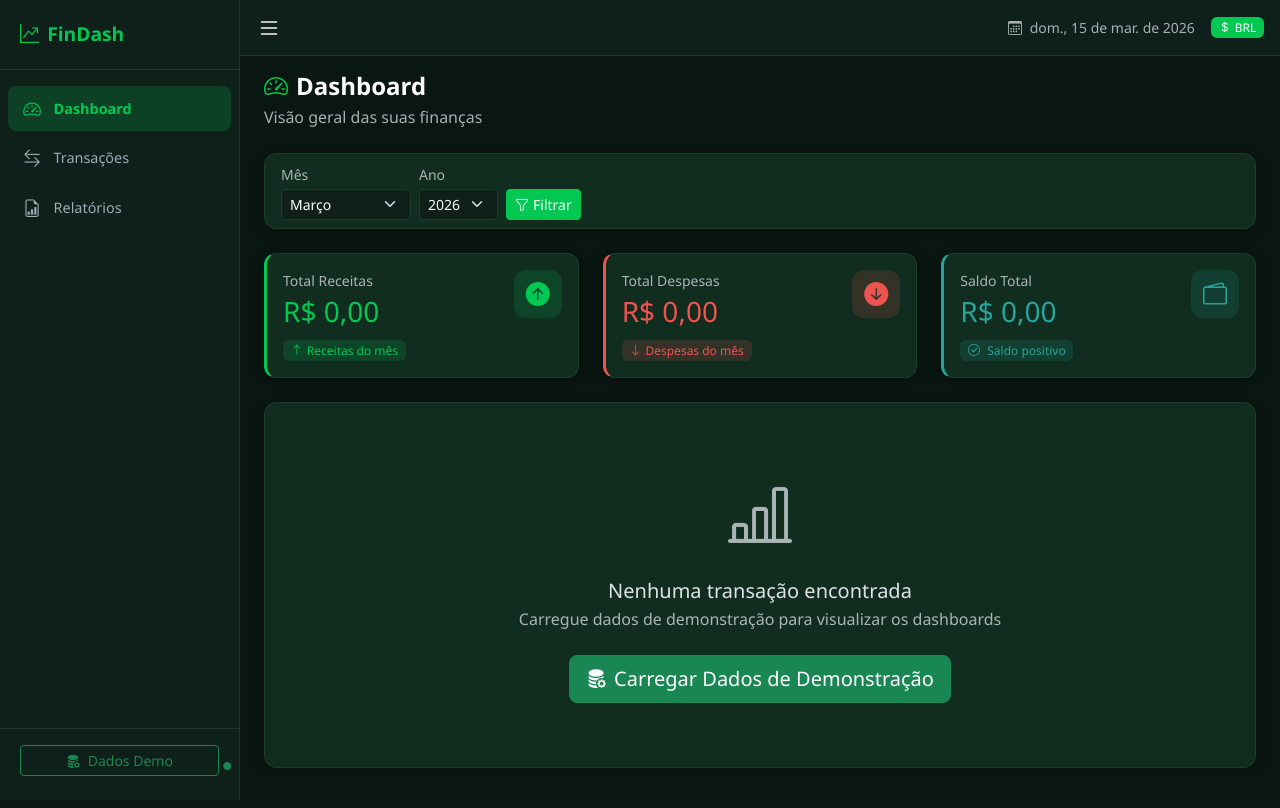
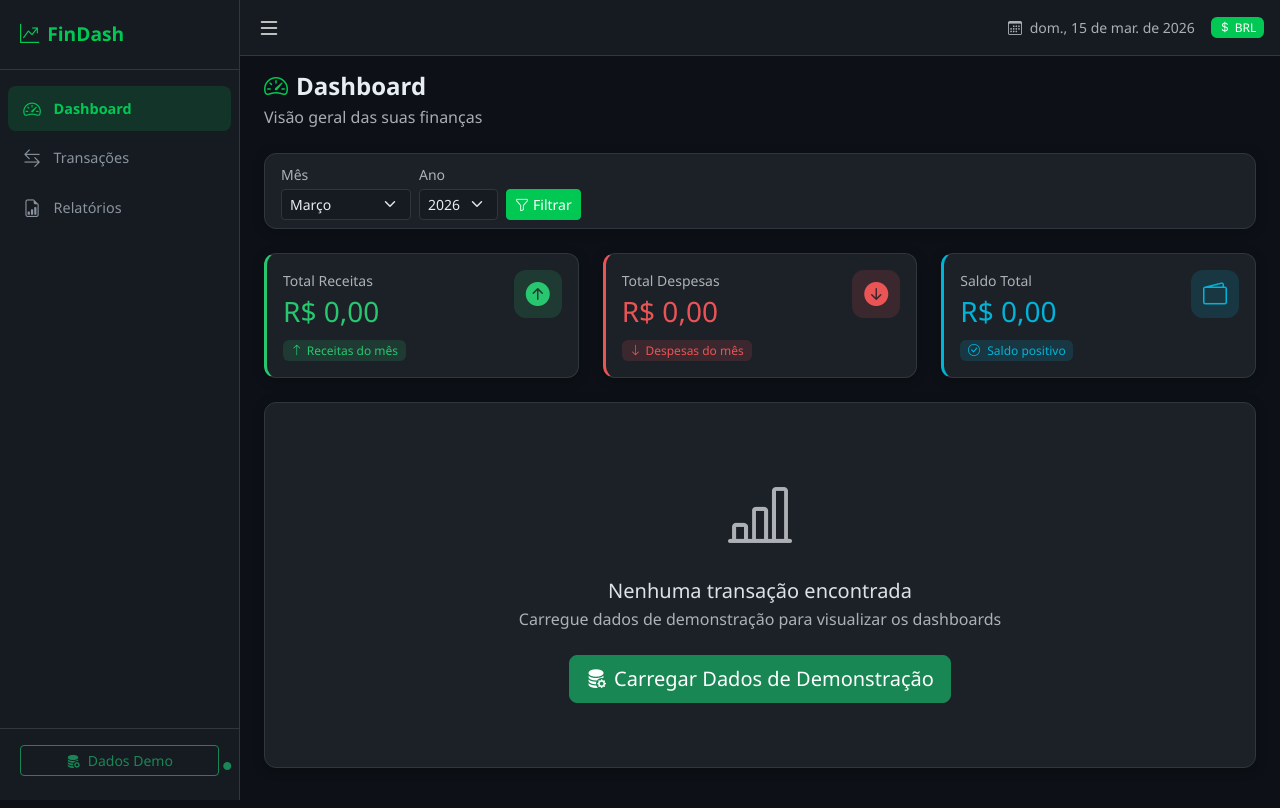
Before and after one commit to Beto2024/09-Dashboard-Financeiro, a Flask app: page / in a window 1280 px wide. Run offline with Flask 3, Linux system fonts and the light colour scheme; some libraries are stand-ins or nearby versions.

Commit message:
Revert to neutral dark theme — green (#00c853) as primary accent only
Co-authored-by: Beto2024 <156013866+Beto2024@users.noreply.github.com>

```diff
--- a/routes/api.py
+++ b/routes/api.py
@@ -144,9 +144,9 @@ def expenses_by_category():
     data = [round(r.total, 2) for r in results]
 
     colors = [
-        "#4caf50", "#26a69a", "#ffd54f", "#ff9800",
-        "#ef5350", "#00c853", "#80cbc4", "#a5d6a7",
-        "#ffcc02", "#ff7043"
+        "#7c3aed", "#06b6d4", "#f59e0b", "#ef4444",
+        "#10b981", "#6366f1", "#ec4899", "#14b8a6",
+        "#f97316", "#8b5cf6"
     ]
 
     return jsonify({
@@ -191,14 +191,14 @@ def monthly_comparison():
             {
                 "label": "Receitas",
                 "data": incomes,
-                "backgroundColor": "rgba(0, 200, 83, 0.7)",
-                "borderColor": "#00c853",
+                "backgroundColor": "rgba(40, 199, 111, 0.7)",
+                "borderColor": "#28c76f",
             },
             {
                 "label": "Despesas",
                 "data": expenses,
-                "backgroundColor": "rgba(239, 83, 80, 0.7)",
-                "borderColor": "#ef5350",
+                "backgroundColor": "rgba(234, 84, 85, 0.7)",
+                "borderColor": "#ea5455",
             },
         ]
     })
@@ -238,8 +238,8 @@ def balance_evolution():
         "datasets": [{
             "label": "Saldo Acumulado",
             "data": balance,
-            "borderColor": "#26a69a",
-            "backgroundColor": "rgba(38, 166, 154, 0.1)",
+            "borderColor": "#00b4d8",
+            "backgroundColor": "rgba(0, 180, 216, 0.1)",
             "fill": True,
             "tension": 0.4,
         }]
--- a/static/css/style.css
+++ b/static/css/style.css
@@ -1,20 +1,19 @@
 /* ===== Variables ===== */
 :root,
 [data-bs-theme="dark"] {
-    --bg-primary: #0a1612;
-    --bg-secondary: #0f1f1a;
-    --bg-card: #112d20;
-    --border-color: #1a3d2e;
-    --text-primary: #ffffff;
-    --text-secondary: #a0aab4;
-    --color-income: #00c853;
-    --color-expense: #ef5350;
-    --color-balance: #26a69a;
+    --bg-primary: #0d1117;
+    --bg-secondary: #161b22;
+    --bg-card: #1c2128;
+    --border-color: #30363d;
+    --text-primary: #e6edf3;
+    --text-secondary: #8b949e;
+    --color-income: #28c76f;
+    --color-expense: #ea5455;
+    --color-balance: #00b4d8;
     --color-primary: #00c853;
     --sidebar-width: 240px;
     --sidebar-collapsed-width: 60px;
     --navbar-height: 56px;
-    /* Override Bootstrap primary color to green */
     --bs-primary: #00c853;
     --bs-primary-rgb: 0, 200, 83;
 }
@@ -86,12 +85,12 @@ body {
 }
 
 .sidebar-nav .nav-link:hover {
-    background-color: rgba(0, 200, 83, 0.15);
+    background-color: rgba(0, 200, 83, 0.1);
     color: var(--color-primary);
 }
 
 .sidebar-nav .nav-link.active {
-    background-color: rgba(0, 200, 83, 0.2);
+    background-color: rgba(0, 200, 83, 0.15);
     color: var(--color-primary);
     font-weight: 600;
 }
@@ -161,9 +160,9 @@ body {
 .text-expense { color: var(--color-expense) !important; }
 .text-balance { color: var(--color-balance) !important; }
 
-.bg-income-soft  { background-color: rgba(0, 200, 83,   0.15) !important; }
-.bg-expense-soft { background-color: rgba(239, 83, 80,  0.15) !important; }
-.bg-balance-soft { background-color: rgba(38, 166, 154, 0.15) !important; }
+.bg-income-soft  { background-color: rgba(40, 199, 111, 0.15) !important; }
+.bg-expense-soft { background-color: rgba(234, 84, 85,  0.15) !important; }
+.bg-balance-soft { background-color: rgba(0, 180, 216,  0.15) !important; }
 
 /* ===== Page Header ===== */
 .page-header h4 { font-weight: 700; }
@@ -171,7 +170,7 @@ body {
 /* ===== Tables ===== */
 .table-dark {
     --bs-table-bg: var(--bg-card);
-    --bs-table-hover-bg: rgba(0, 200, 83, 0.07);
+    --bs-table-hover-bg: rgba(0, 200, 83, 0.05);
     border-color: var(--border-color);
 }
 
--- a/static/js/charts.js
+++ b/static/js/charts.js
@@ -3,8 +3,8 @@
  */
 
 const CHART_DEFAULTS = {
-    color: '#a0aab4',
-    gridColor: 'rgba(26, 61, 46, 0.8)',
+    color: '#8b949e',
+    gridColor: 'rgba(48, 54, 61, 0.8)',
     fontFamily: "'Segoe UI', system-ui, sans-serif",
 };
 
@@ -20,11 +20,11 @@ function buildChartOptions(type, extras = {}) {
                 labels: { color: CHART_DEFAULTS.color, padding: 16, boxWidth: 12 },
             },
             tooltip: {
-                backgroundColor: '#112d20',
-                borderColor: '#1a3d2e',
+                backgroundColor: '#1c2128',
+                borderColor: '#30363d',
                 borderWidth: 1,
-                titleColor: '#ffffff',
-                bodyColor: '#a0aab4',
+                titleColor: '#e6edf3',
+                bodyColor: '#8b949e',
                 callbacks: {
                     label: function(ctx) {
                         const val = ctx.parsed.y ?? ctx.parsed;
```
